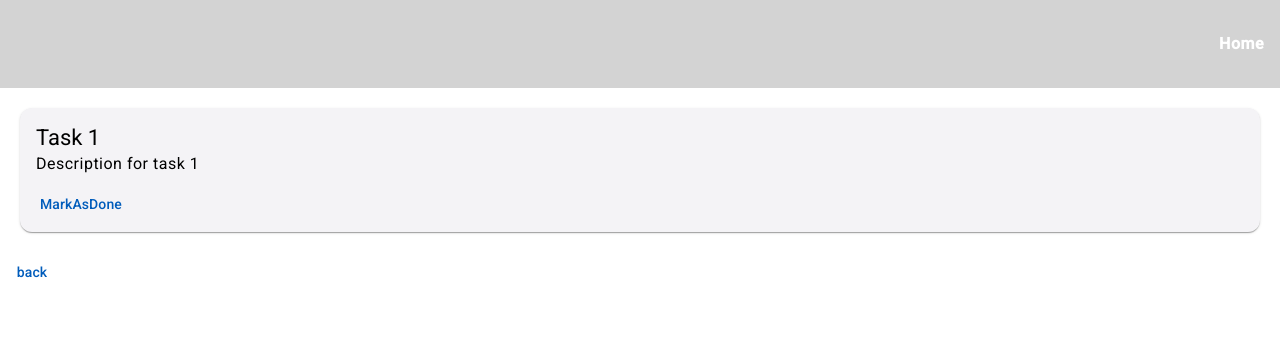
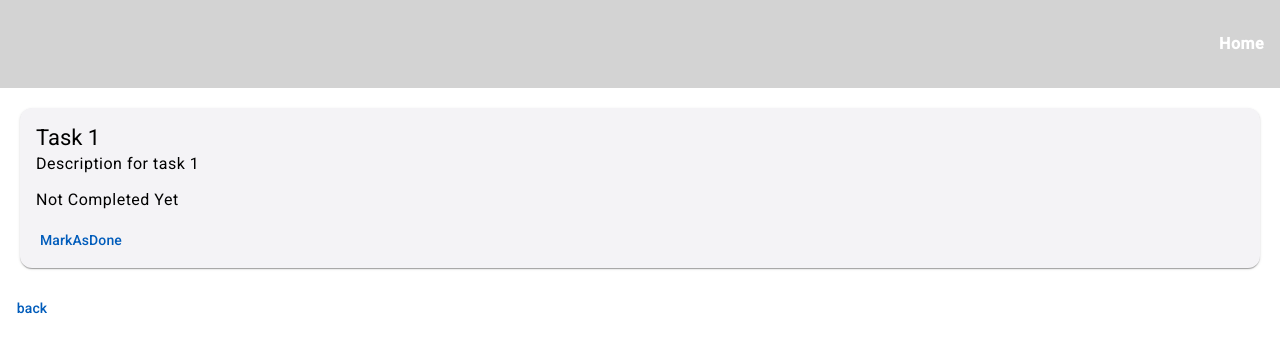
Before and after one commit to ksimali/taskmanager-app, an Angular app: page /task/1 in a window 1280 px wide. Shown: the top 352 px of the page. Built offline with nearby package versions, Linux system fonts and the light colour scheme.

Commit message:
Add ternary expression if completed or not completed in task-detail template

```diff
--- a/src/app/task-detail/task-detail.component.html
+++ b/src/app/task-detail/task-detail.component.html
@@ -4,10 +4,10 @@
     </mat-card-header>
     <mat-card-content>
         <p>{{task.description}}</p>
+        <p>{{task.isDone? 'Completed': 'Not Completed Yet'}}</p>
     </mat-card-content>
     <mat-card-actions>
         <button mat-button class="primary" *ngIf="!task.isDone" (click)="markAsDone()">MarkAsDone</button>
-        <button mat-button class="primary" *ngIf="task.isDone">Completed</button>
     </mat-card-actions>
 </mat-card>
 <button button mat-button (click)="back()">back</button>
```
